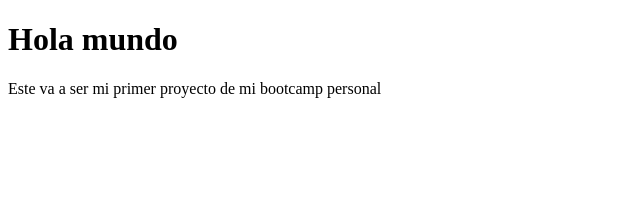
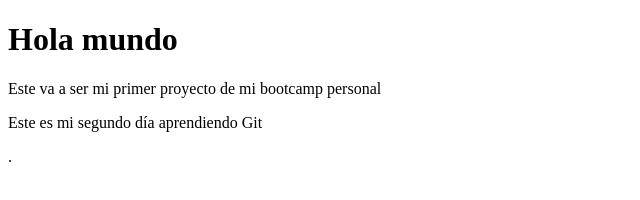
Before and after one commit to marcosfa7/semana1-portfolio, a plain HTML site: page index.html in a window 1280 px wide. Shown: the whole page, without its empty margins (0-640 px from the left). Drawn offline with Linux system fonts and the light colour scheme.

Commit message:
Añadí un párrafo sobre el día 2

```diff
--- a/index.html
+++ b/index.html
@@ -8,5 +8,6 @@
 <body>
     <h1>Hola mundo</h1>
     <p>Este va a ser mi primer proyecto de mi bootcamp personal</p>
+    <p>Este es mi segundo día aprendiendo Git</p>
 </body>
-</html>
+</html>.
```
